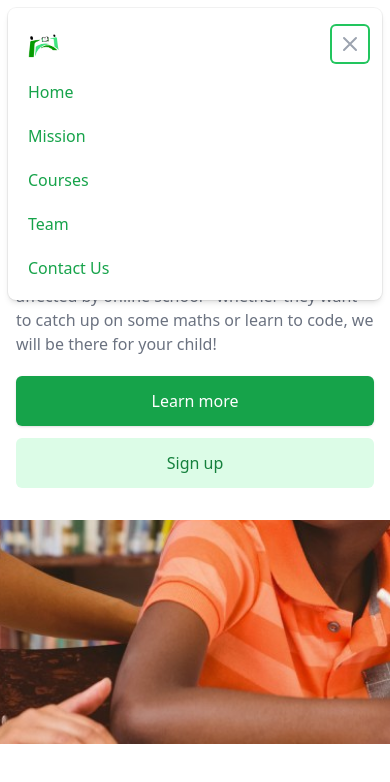
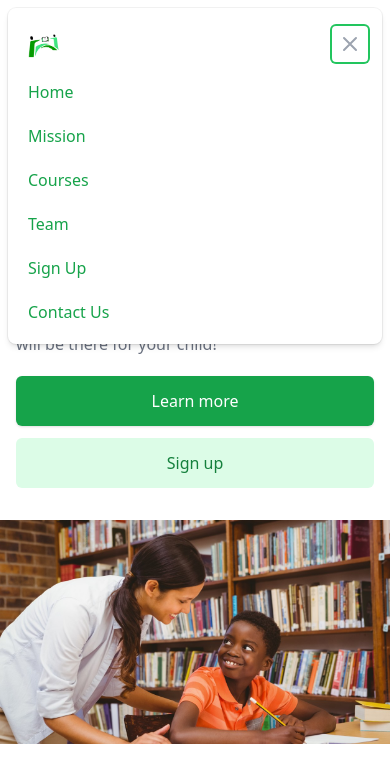
Before and after one commit to nikitamounier/bridging-the-gap, a Next.js app: page / in a window 390 px wide. Both pictures are taken after a click on the button "Open main menu". Shown: the top 782 px of the page. Built offline with nearby package versions, Linux system fonts and the light colour scheme.

Commit message:
Refine mobile experience

```diff
--- a/components/layout.js
+++ b/components/layout.js
@@ -116,7 +116,7 @@ export default function Layout({ isHome, child }) {
                                         </div>
                                     </div>
                                     <div className="px-2 pt-2 pb-3 space-y-1">
-                                        <Popover.Button>
+                                        <Popover.Button className='w-full text-left'>
                                             <Link href="/">
                                                 <a className="block px-3 py-2 rounded-md text-base font-medium hover:bg-gray-50 text-green-600 hover:text-green-500">
                                                     Home
@@ -124,29 +124,45 @@ export default function Layout({ isHome, child }) {
                                             </Link>
                                         </Popover.Button>
 
+                                        <Popover.Button className='w-full text-left'>
                                             <Link href="/mission">
                                                 <a className="block px-3 py-2 rounded-md text-base font-medium hover:bg-gray-50 text-green-600 hover:text-green-500">
                                                     Mission
                                                 </a>
                                             </Link>
+                                        </Popover.Button>
 
+                                        <Popover.Button className='w-full text-left'>
                                             <Link href="/courses">
                                                 <a className="block px-3 py-2 rounded-md text-base font-medium hover:bg-gray-50 text-green-600 hover:text-green-500">
                                                     Courses
                                                 </a>
                                             </Link>
+                                        </Popover.Button>
 
+                                        <Popover.Button className='w-full text-left'>
                                             <Link href="/team">
                                                 <a className="block px-3 py-2 rounded-md text-base font-medium hover:bg-gray-50 text-green-600 hover:text-green-500">
                                                     Team
                                                 </a>
                                             </Link>
+                                        </Popover.Button>
 
+                                        <Popover.Button className='w-full text-left'>
                                             <Link href="/signup">
-                                            <a className="block px-3 py-2 rounded-md text-base font-medium hover:bg-gray-50 text-green-600 hover:text-green-500">
+                                                <a className="block w-full px-3 py-2 rounded-md text-base font-medium hover:bg-gray-50 text-green-600 hover:text-green-500">
+                                                    Sign Up
+                                                </a>
+                                            </Link>
+                                        </Popover.Button>
+
+                                        <Popover.Button className='w-full text-left'>
+                                            <Link href="mailto:raphael.bendor@eleve.lyceefrancais.org.uk?subject=Express of interest in Bridging the Gap">
+                                                <a className="block w-full px-3 py-2 rounded-md text-base font-medium hover:bg-gray-50 text-green-600 hover:text-green-500">
                                                     Contact Us
                                                 </a>
                                             </Link>
+                                        </Popover.Button>
                                     </div>
                                 </div>
                             </Popover.Panel>
@@ -156,7 +172,7 @@ export default function Layout({ isHome, child }) {
                 </div>
             </div>
             {isHome && <div className="lg:absolute lg:inset-y-0 lg:right-0 lg:w-1/2">
-                <div className="h-56 w-full sm:h-72 md:h-96 lg:w-full lg:h-full">
+                <div className="h-56 w-full sm:h-72 md:h-96 lg:w-full lg:h-full relative">
                     <Image
                         src={frontImage}
                         objectFit="cover"
```
Lines whose indentation alone changed are shown as unchanged.
